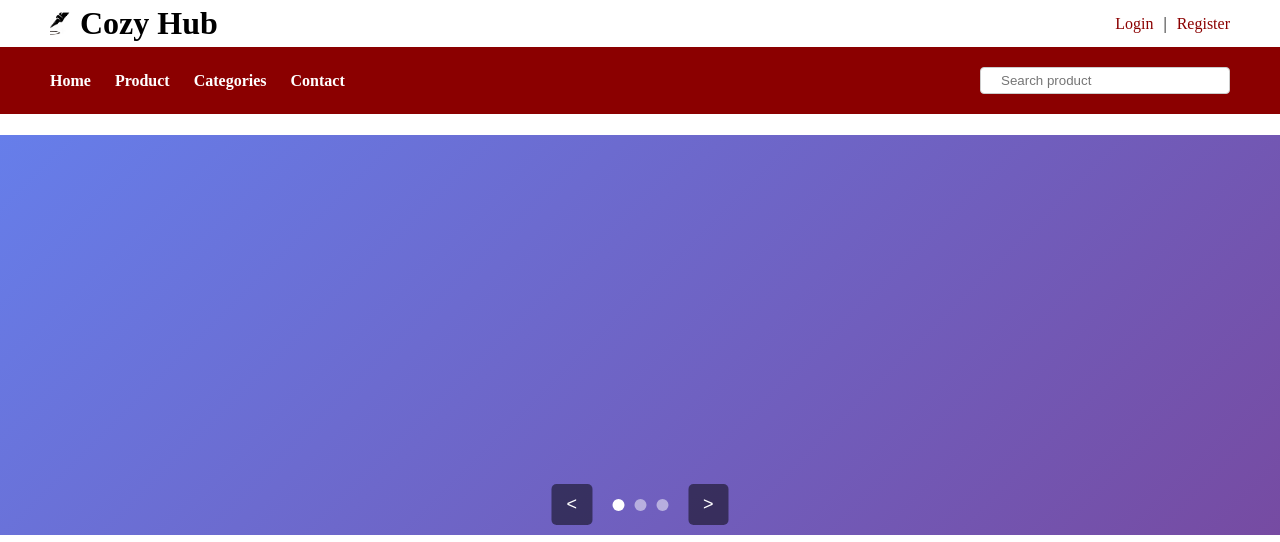
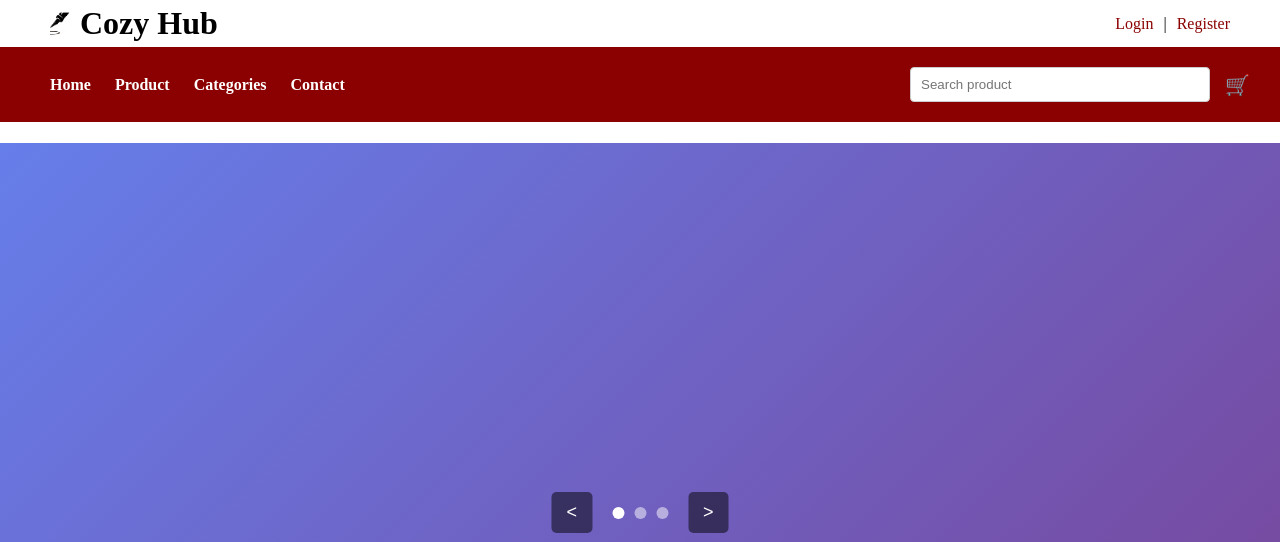
Before and after one commit to ivynghuyxing-art/Ass-Web-Based, a PHP site: page /index.php in a window 1280 px wide. Shown: the top 542 px of the page. Run offline with PHP 8.4, Linux system fonts and the light colour scheme; data that the repository does not hold is empty.

Commit message:
add cart

```diff
--- a/app/css/app.css
+++ b/app/css/app.css
@@ -60,18 +60,29 @@ header a{
     border-bottom: 2px solid white;
 }
 
+.right{
+    display:flex;
+    align-items: center;
+    gap: 15px;
+}
+
 .search-bar{
     display:inline-block;
-    margin-right: 20px;
+
 }
 
 .search-form input[type="search"]{
-    padding:5px 20px;
+    padding:5px 10px;
     border-radius:4px;
     border:1px solid #ccc;
-    width:250px;
+    width:300px;
+    height:35px;
 }
 
+.cart-btn a{
+    text-decoration: none;
+    font-size: 20px;
+}
 .center-box {
     height: 100vh;
     display: flex;
@@ -110,7 +121,6 @@ header a{
 }
 
 .auth-wrapper {
-    height: 100vh;
     display: flex;
     justify-content: center;
     align-items: center;
--- a/app/customer_header.php
+++ b/app/customer_header.php
@@ -43,11 +43,16 @@ require'_base.php';
                 <a href="/customer/contact.php"><b>Contact</b></a>
         </div>
 
-        <div class ="search-bar">
-            <form action="customer/search.php" method="get" class="search-form">
-                <input type="search" name="product_name" placeholder="Search product">
+        <div class="right">
+            <div class ="search-bar">
+                <form action="customer/search.php" method="get" class="search-form">
+                    <input type="search" name="product_name" placeholder="Search product">
+                </form>
+            </div>
 
-            </form>
+            <div class="cart-btn">
+                <a href="/customer/cart.php">🛒</a>
+            </div>
         </div>
     </nav>
 
```
